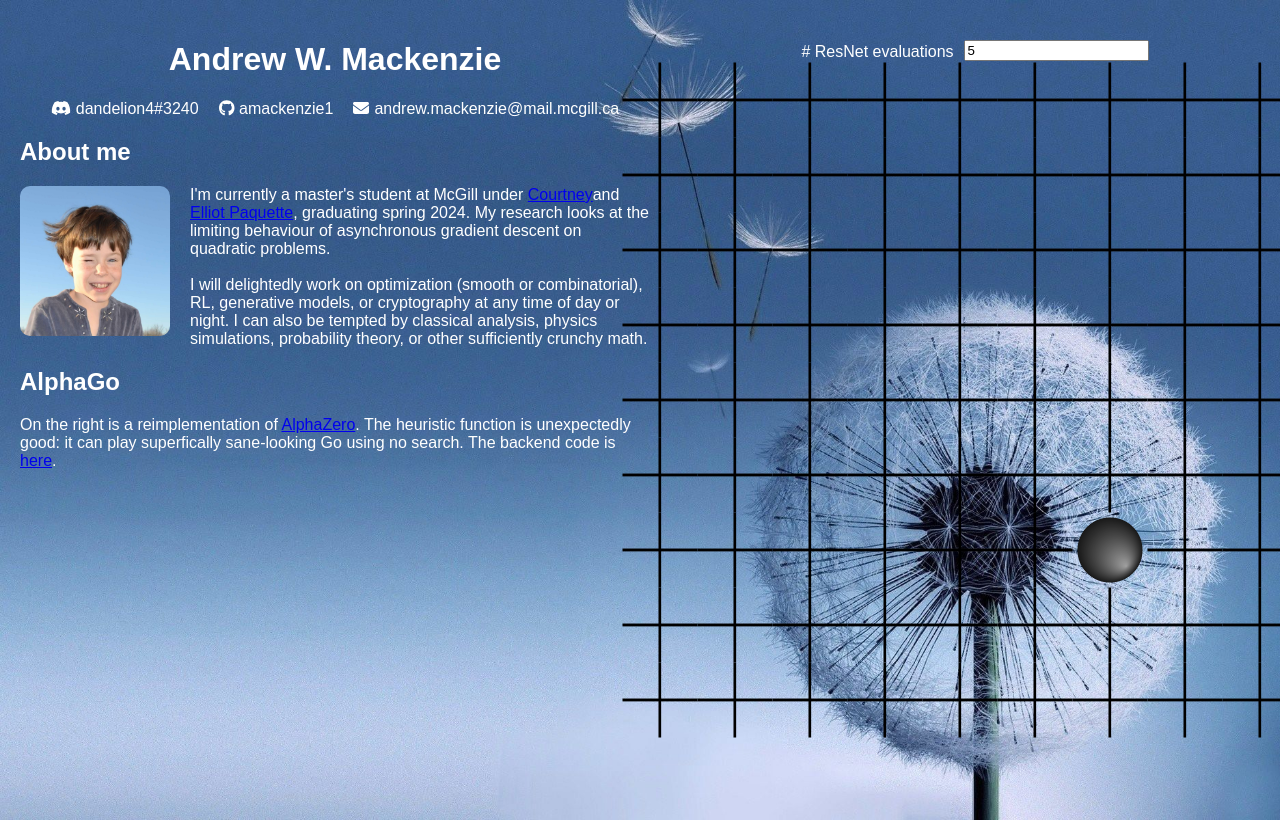
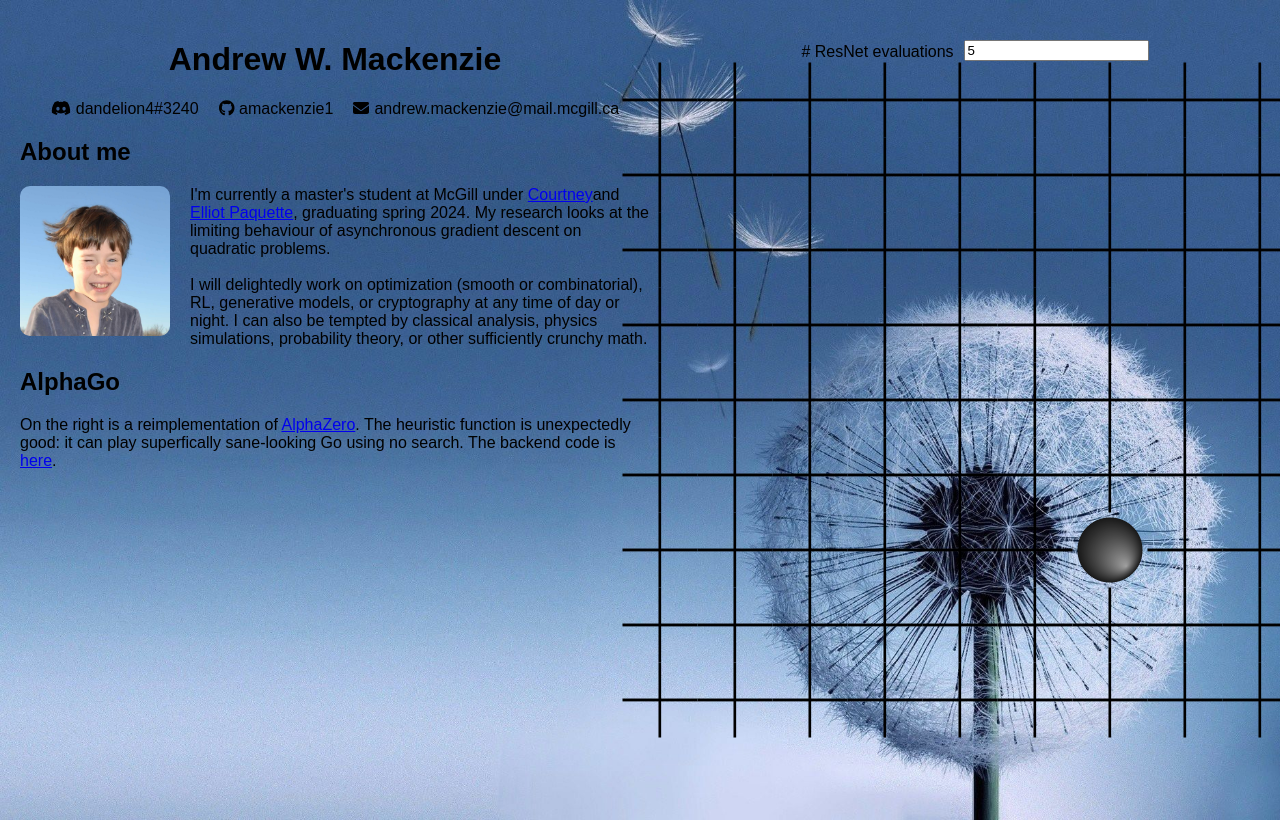
Before and after one commit to amackenzie1/go-frontend, a React (Create React App) app: page / in a window 1280 px wide. Built offline with nearby package versions, Linux system fonts and the light colour scheme; no server answers.

Commit message:
no more white

```diff
--- a/src/App.js
+++ b/src/App.js
@@ -173,7 +173,7 @@ function App() {
   xhr.send();
   const [depth, setDepth] = useState(5);
   return (
-    <div className="App" style={{fontFamily: 'fantasy', color: 'white'}}>
+    <div className="App" style={{fontFamily: 'fantasy', color: 'black'}}>
       <Board depth={depth}/>
       <div style={{display: 'flex'}}>
         <div style={{flex: 1, padding: '10px', display: 'flex', justifyContent: 'center', flexDirection: 'column'}}>
@@ -212,7 +212,7 @@ function App() {
             </div>
           </div>
           <h2>AlphaGo</h2>
-          <div style={{color: 'white'}}>
+          <div style={{}}>
             On the right is a reimplementation of <a href="https://www.deepmind.com/blog/alphazero-shedding-new-light-on-chess-shogi-and-go" target="_blank">AlphaZero</a>. The heuristic function is unexpectedly
             good: it can play superfically sane-looking Go using no search. The backend code is <a href="https://github.com/amackenzie1/AlphaGo9.git" target="_blank">here</a>.
           </div>
```
